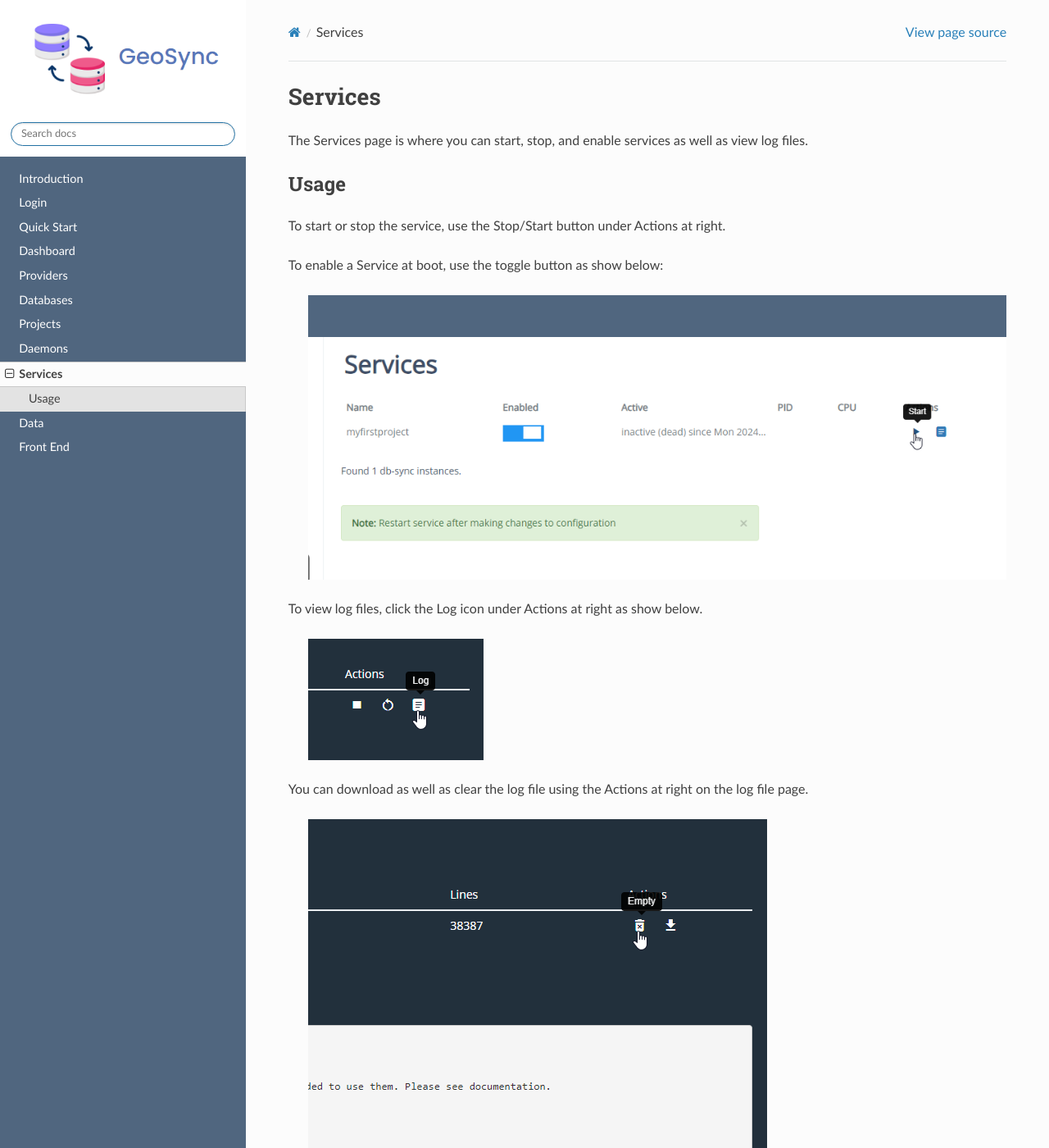
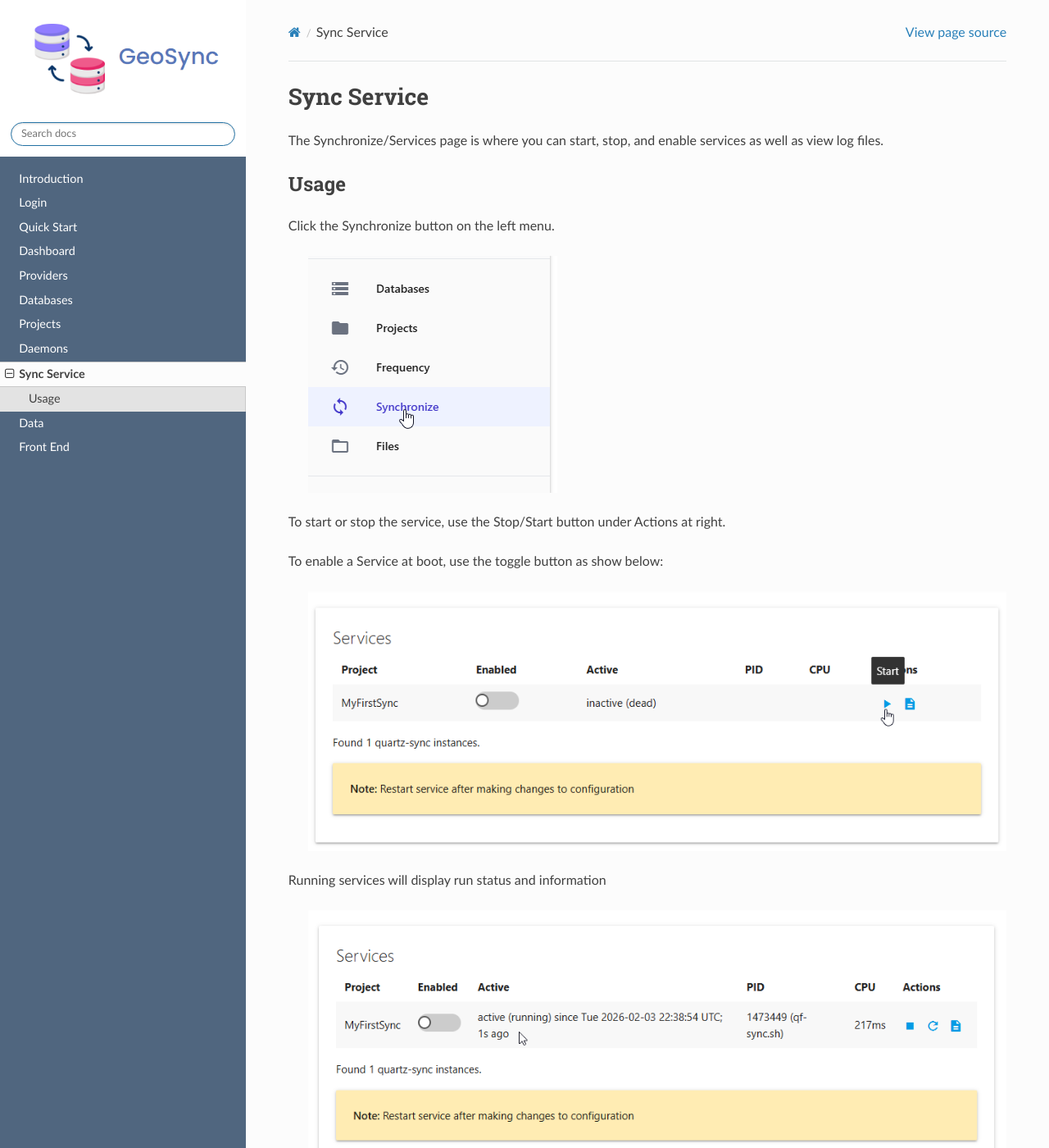
Before and after one commit to AcuGIS/GeoSync, a Sphinx documentation site: the page built from docs/source/services.rst, in a window 1280 px wide and 1400 px high. Shown: the whole window at 82% size. Built offline with Sphinx 7.4.7 and the Read the Docs theme 3.1.0, drawn with Linux system fonts in a browser that asks for light colours; some of the changed text lies outside the part shown.

Commit message:
Update services.rst

```diff
--- a/docs/source/services.rst
+++ b/docs/source/services.rst
@@ -1,23 +1,29 @@
-Services
-=====
+Sync Service
+==============
 
-The Services page is where you can start, stop, and enable services as well as view log files.
+The Synchronize/Services page is where you can start, stop, and enable services as well as view log files.
 
 Usage
 ------------
+
+Click the Synchronize button on the left menu.
+
+   .. image:: images/Synchronize-1.png
 
 To start or stop the service, use the Stop/Start button under Actions at right.
 
 To enable a Service at boot, use the toggle button as show below:
 
-   .. image:: images/admin-8.png
+   .. image:: images/Synchronize-2.png
 
-To view log files, click the Log icon under Actions at right as show below.
+Running services will display run status and information
+
+   .. image:: images/Synchronize-3.png
+
+You can also view Logs for the service via the Logs icon in the Action section
 
 
-   .. image:: images/services-2.png
+   .. image:: images/Synchronize-Logs.png
 
 
 You can download as well as clear the log file using the Actions at right on the log file page.
-
-   .. image:: images/services-3.png
```
